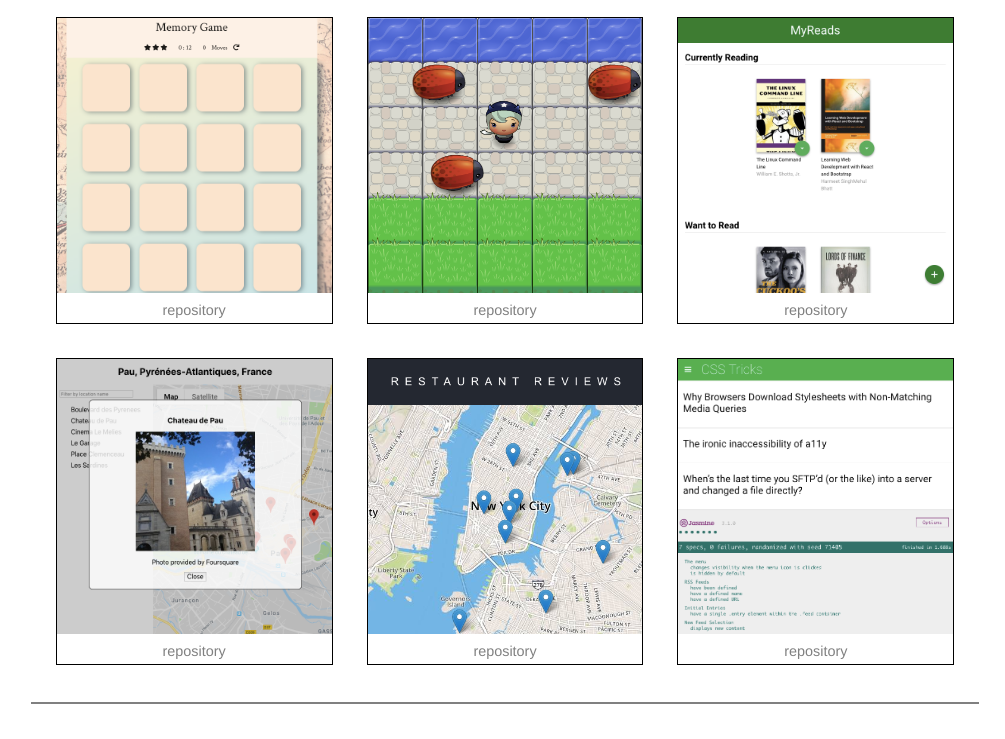
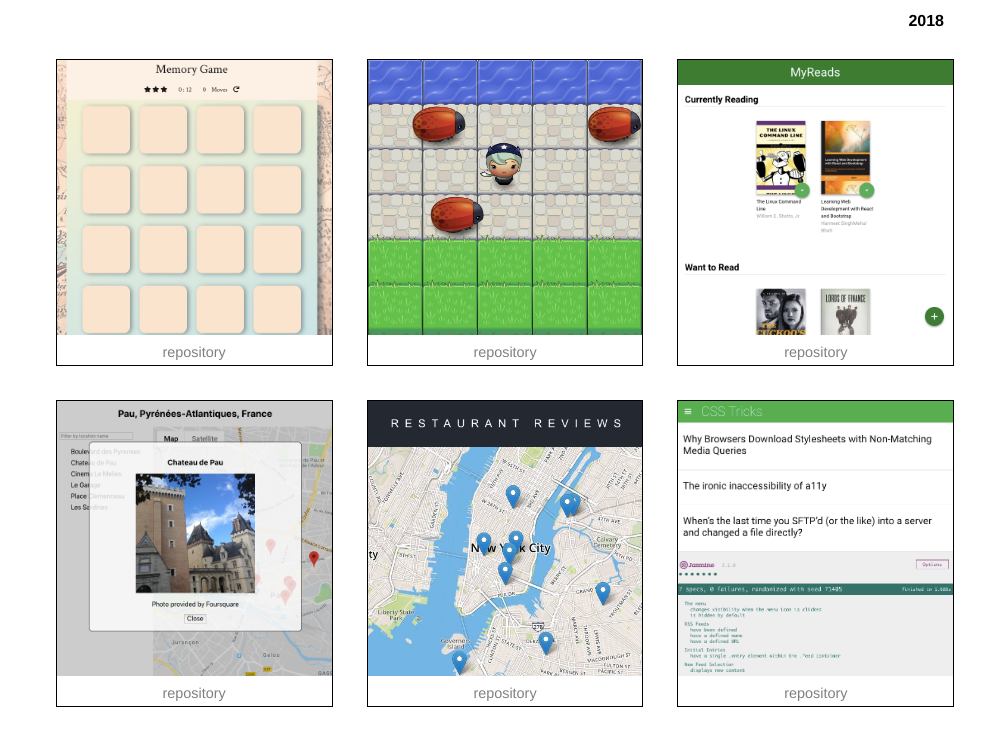
Before and after one commit to jessicamsutton/portfolio, a plain HTML site: page index.html in a window 1280 px wide. Shown: the part 156-895 px from the top of the page, without its empty margins (135-1140 px from the left). Drawn offline with Linux system fonts and the light colour scheme.

Commit message:
Group projects by year

```diff
--- a/css/app.css
+++ b/css/app.css
@@ -10,6 +10,12 @@
   width: 100%;
   font: 1.2em;
   margin: 15px 0;
+}
+
+.header-year {
+  width: 100%;
+  margin: 12px 35px 12px 0;
+  text-align: right;
 }
 
 .nav-container {
--- a/index.html
+++ b/index.html
@@ -22,6 +22,7 @@
 
     <div id="projects-container">
       <h2 class="header" id="projects-link">projects</h2>
+      <h4 class="header-year">2018</h4>
       <div class="projects">
         <a href="https://memory-game.jessicamsutton.com"><img class="project-images" src="img/memorygame.png" alt="Memory Game"></a>
           <a class="project-link" href="https://github.com/jessicamsutton/memory-game">repository</a>
```
